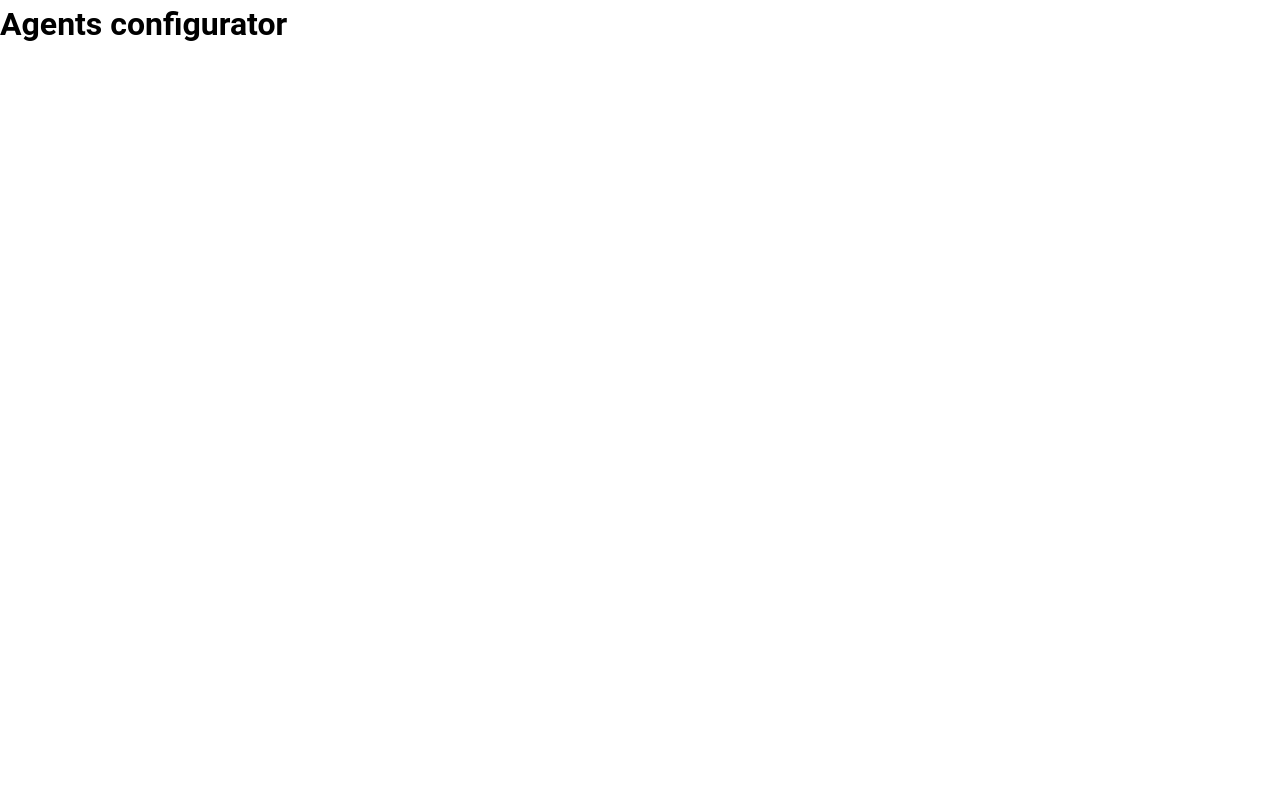
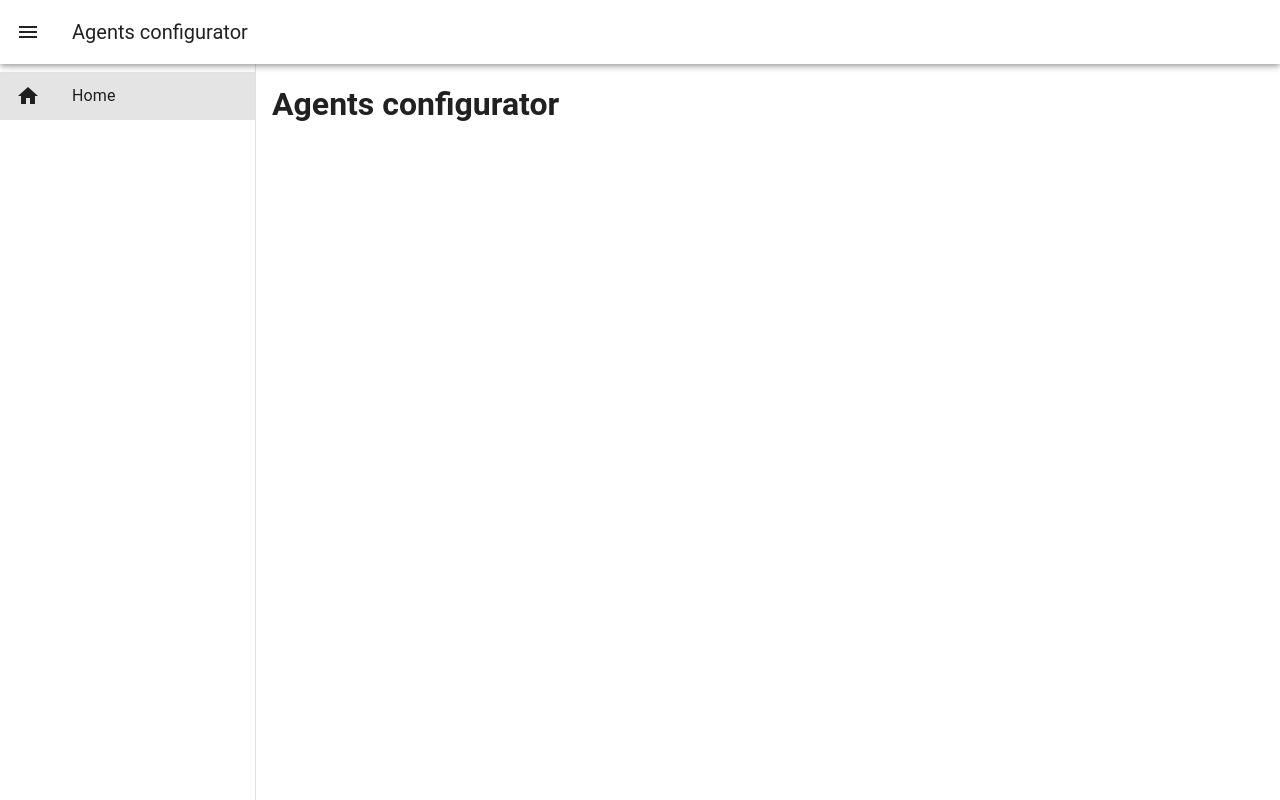
Before and after one commit to Pausejo/hackathon, a Nuxt app in the folder front/: page / in a window 1280 px wide. Built offline with nearby package versions, Linux system fonts and the light colour scheme.

Commit message:
Add default layout

```diff
--- /dev/null
+++ b/front/layouts/default.vue
@@ -0,0 +1,24 @@
+<template>
+  <v-app>
+    <v-app-bar>
+      <v-app-bar-nav-icon @click="drawer = !drawer"></v-app-bar-nav-icon>
+      <v-app-bar-title>Agents configurator</v-app-bar-title>
+    </v-app-bar>
+
+    <v-navigation-drawer v-model="drawer">
+      <v-list>
+        <v-list-item title="Home" to="/" prepend-icon="mdi-home" />
+      </v-list>
+    </v-navigation-drawer>
+
+    <v-main>
+      <v-container>
+        <slot />
+      </v-container>
+    </v-main>
+  </v-app>
+</template>
+
+<script setup>
+const drawer = ref(true);
+</script>
```
